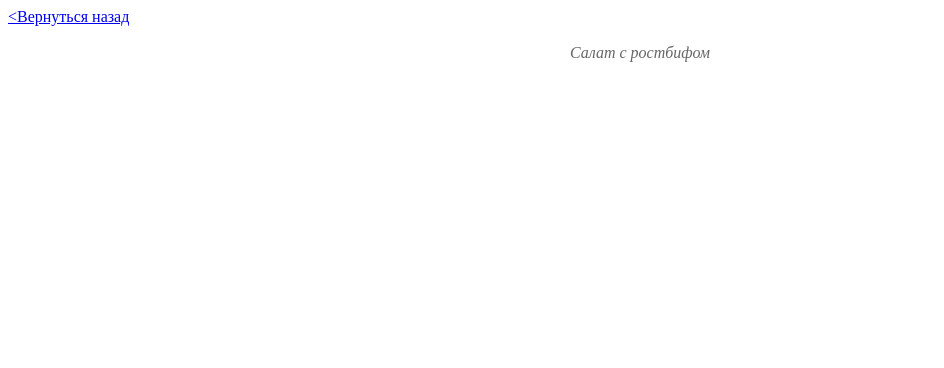
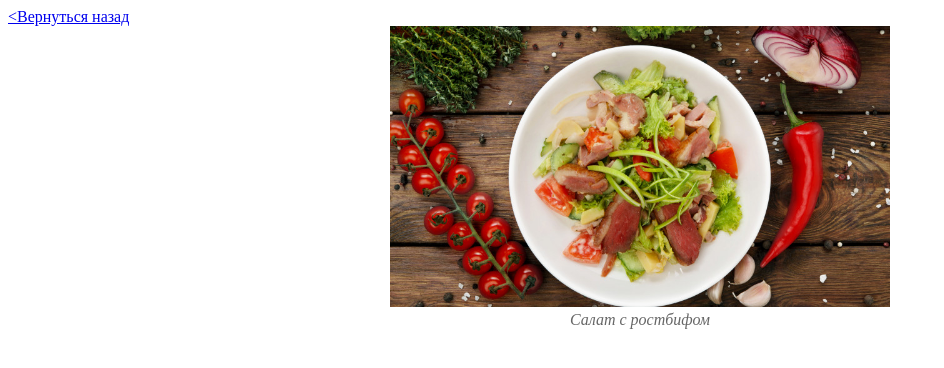
Before and after one commit to lisabeteva/KP2, a plain HTML site: page pic-salad.html in a window 1280 px wide. Shown: the whole page, without its empty margins (0-944 px from the left). Drawn offline with Linux system fonts and the light colour scheme.

Commit message:
Update pic-salad.html

```diff
--- a/pic-salad.html
+++ b/pic-salad.html
@@ -18,7 +18,7 @@
 <body>
     <a href="menupage.html">&lt;Вернуться назад</a>
     <figure class="fig">
-        <img width="500px" src="/images/salad.jpeg" alt="">
+        <img width="500px" src="salad.jpeg" alt="">
         <figcaption>Салат с ростбифом</figcaption>
     </figure>
 </body>
```
